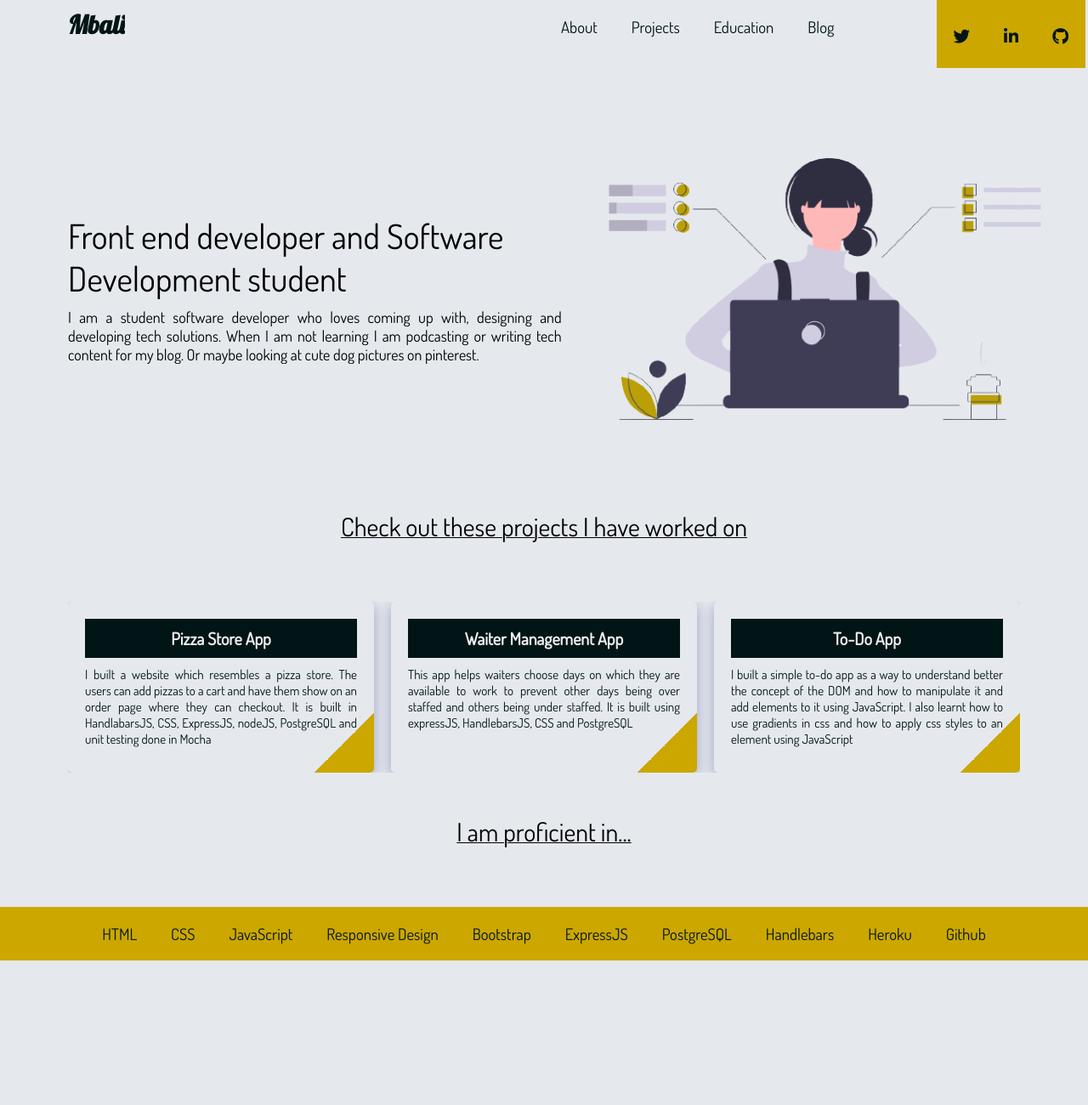
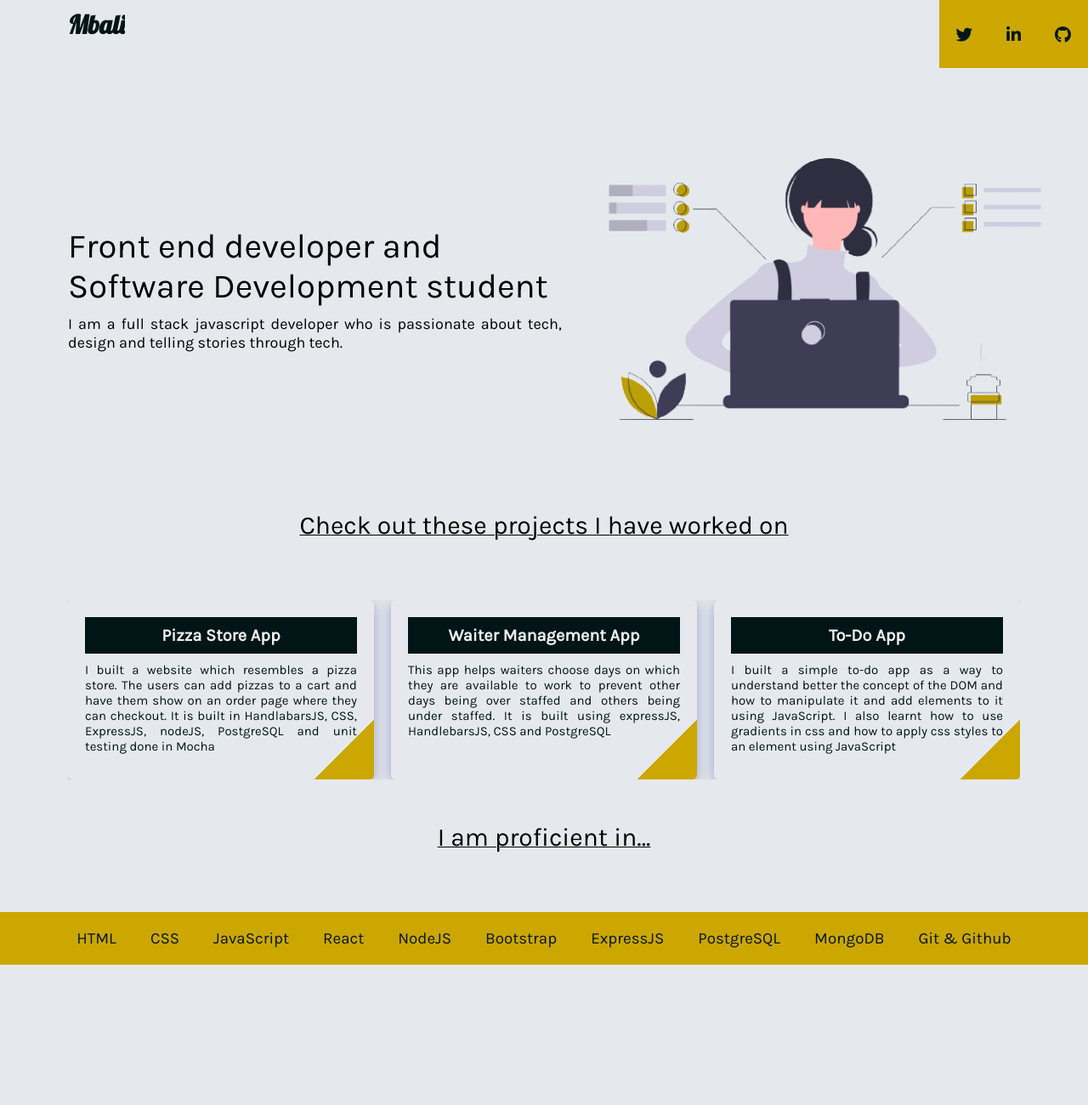
Before and after one commit to mbalindaba01/mbalindaba01.github.io, a website: page index.html in a window 1280 px wide. Shown: the top 1300 px of the page at 85% size. Drawn offline with Linux system fonts and the light colour scheme.

Commit message:
removed dead links

```diff
--- a/assets/css/main.css
+++ b/assets/css/main.css
@@ -1,4 +1,4 @@
-@import url('https://fonts.googleapis.com/css?family=Dosis|Quicksand');
+@import url('https://fonts.googleapis.com/css?family=Karla|Quicksand');
 @import url('https://fonts.googleapis.com/css?family=Lobster|Quicksand');
 
 
@@ -12,7 +12,7 @@
 
 body {
     background: #E5E9ED;
-    font-family: 'Dosis';
+    font-family: 'Karla';
 }
 /*header nav section*/
 h1 {
@@ -34,6 +34,7 @@ nav {
     width: 50%;
     height: 100%;
     margin-left: auto;
+    justify-content: flex-end;
 }
 
 ul {
--- a/index.html
+++ b/index.html
@@ -13,12 +13,6 @@
         <h1>Mbali</h1>
         <header>
             <nav>
-                <ul class="list-items">
-                    <li>About</li>
-                    <li>Projects</li>
-                    <li>Education</li>
-                    <li>Blog</li>
-                </ul>
                 <ul class="social-media">
                     <li><a href="https://twitter.com/mbals_about" class="fa fa-twitter"></a></li>
                     <li><a href="https://www.linkedin.com/in/mbalenhle-ndaba-2b5b30182/" class="fa fa-linkedin"></a></li>
@@ -29,7 +23,7 @@
         <section class="intro">
             <div class="main-text">
                 <article>Front end developer and Software Development student</article>
-                <p>I am a student software developer who loves coming up with, designing and developing tech solutions. When I am not learning I am podcasting or writing tech content for my blog. Or maybe looking at cute dog pictures on pinterest.</p>
+                <p>I am a full stack javascript developer who is passionate about tech, design and telling stories through tech. </p>
             </div>
             <div class="intro-img">
                 <img src="./assets/images/undraw_dev_focus_b9xo-removebg-preview.png" alt="">
@@ -59,13 +53,13 @@
                 <li>HTML</li>
                 <li>CSS</li>
                 <li>JavaScript</li>
-                <li>Responsive Design</li>
+                <li>React</li>
+                <li>NodeJS</li>
                 <li>Bootstrap</li>
                 <li>ExpressJS</li>
                 <li>PostgreSQL</li>
-                <li>Handlebars</li>
-                <li>Heroku</li>
-                <li>Github</li>
+                <li>MongoDB</li>
+                <li>Git & Github</li>
             </ul>
         </section>
         <section class="articles">
```
